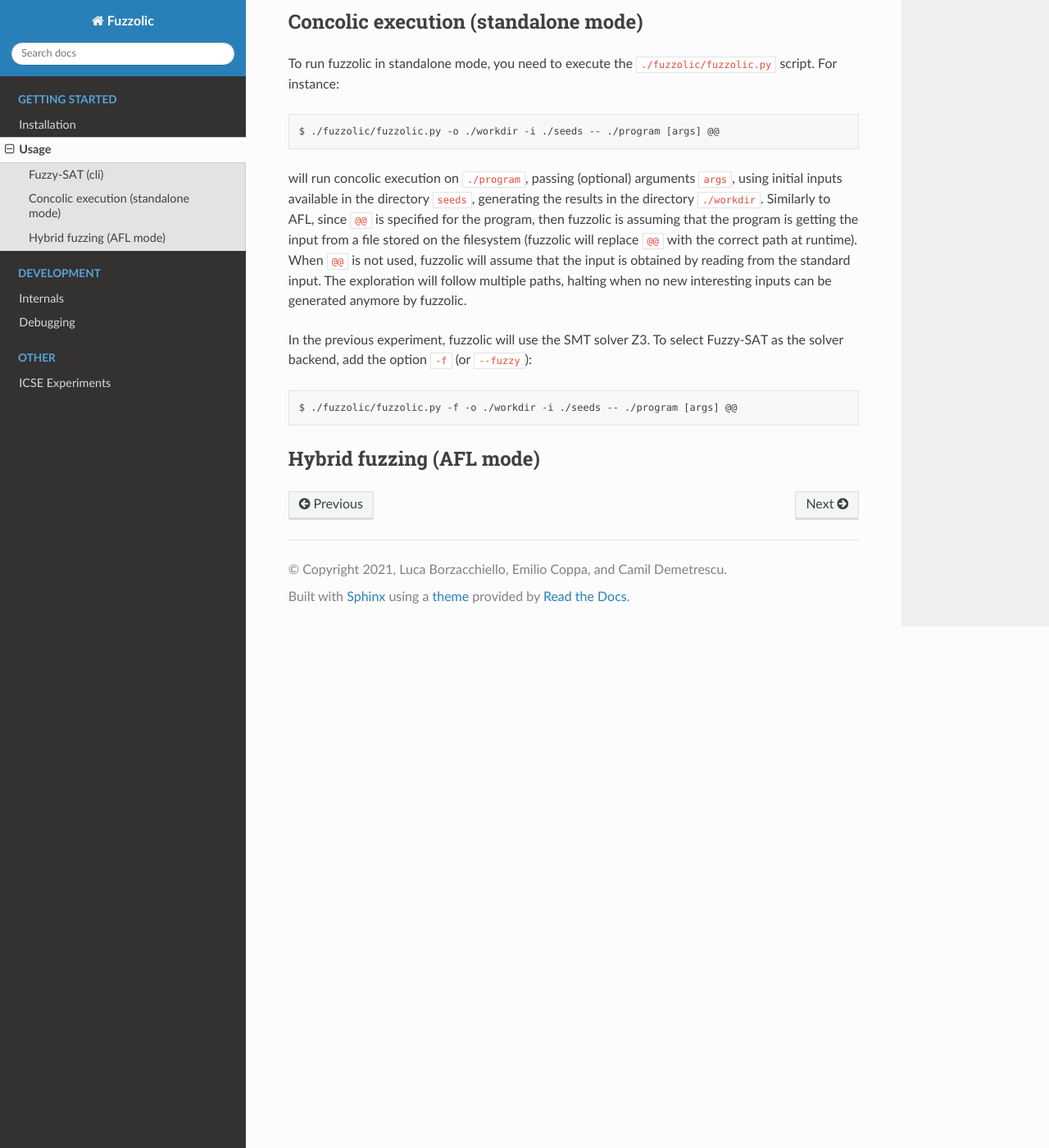
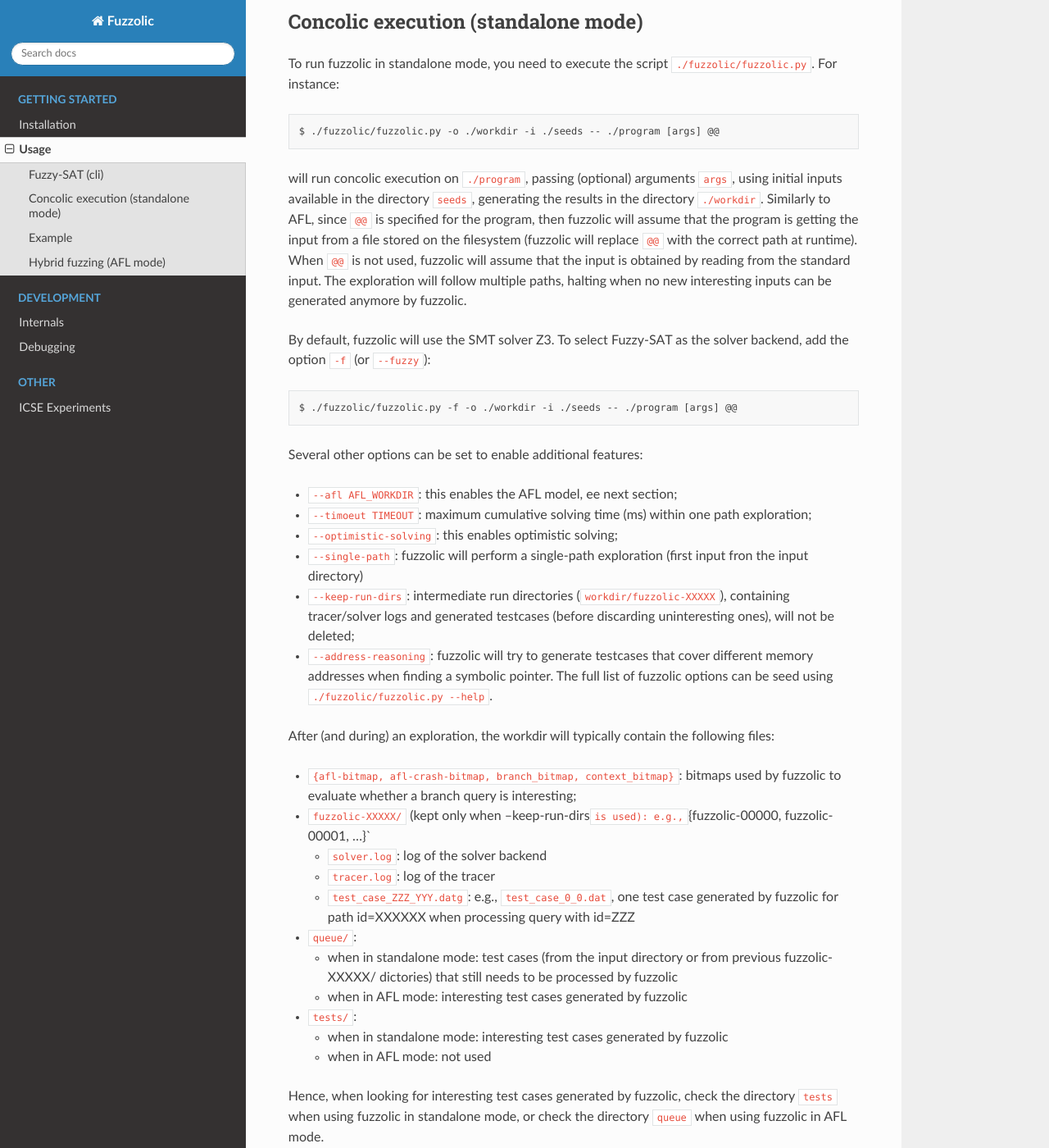
Before and after one commit to season-lab/fuzzolic, a Sphinx documentation site: the page built from docs/usage.md, in a window 1280 px wide and 1400 px high, scrolled down 1076 px. Shown: the whole window at 82% size. Built offline with Sphinx 7.4.7 and the Read the Docs theme 2.0.0, drawn with Linux system fonts in a browser that asks for light colours.

Commit message:
[ci skip]

````diff
--- a/docs/usage.md
+++ b/docs/usage.md
@@ -39,15 +39,40 @@ If the user provides an output directory (`--outdir=DIR`), `fuzzy-solver` will d
 
 ## Concolic execution (standalone mode)
 
-To run fuzzolic in standalone mode, you need to execute the `./fuzzolic/fuzzolic.py` script. For instance:
+To run fuzzolic in standalone mode, you need to execute the script `./fuzzolic/fuzzolic.py`. For instance:
 ```
 $ ./fuzzolic/fuzzolic.py -o ./workdir -i ./seeds -- ./program [args] @@
 ```
-will run concolic execution on `./program`, passing (optional) arguments `args`, using initial inputs available in the directory `seeds`, generating the results in the directory `./workdir`. Similarly to AFL, since `@@` is specified for the program, then fuzzolic is assuming that the program is getting the input from a file stored on the filesystem (fuzzolic will replace `@@` with the correct path at runtime). When `@@` is not used, fuzzolic will assume that the input is obtained by reading from the standard input. The exploration will follow multiple paths, halting when no new interesting inputs can be generated anymore by fuzzolic.
+will run concolic execution on `./program`, passing (optional) arguments `args`, using initial inputs available in the directory `seeds`, generating the results in the directory `./workdir`. Similarly to AFL, since `@@` is specified for the program, then fuzzolic will assume that the program is getting the input from a file stored on the filesystem (fuzzolic will replace `@@` with the correct path at runtime). When `@@` is not used, fuzzolic will assume that the input is obtained by reading from the standard input. The exploration will follow multiple paths, halting when no new interesting inputs can be generated anymore by fuzzolic.
 
-In the previous experiment, fuzzolic will use the SMT solver Z3. To select Fuzzy-SAT as the solver backend, add the option `-f` (or `--fuzzy`):
+By default, fuzzolic will use the SMT solver Z3. To select Fuzzy-SAT as the solver backend, add the option `-f` (or `--fuzzy`):
 ```
 $ ./fuzzolic/fuzzolic.py -f -o ./workdir -i ./seeds -- ./program [args] @@
 ```
+Several other options can be set to enable additional features:
+ * `--afl AFL_WORKDIR`: this enables the AFL model, ee next section;
+ * `--timoeut TIMEOUT`: maximum cumulative solving time (ms) within one path exploration;
+ * `--optimistic-solving`: this enables optimistic solving;
+ * `--single-path`: fuzzolic will perform a single-path exploration (first input fron the input directory)
+ * `--keep-run-dirs`: intermediate run directories (`workdir/fuzzolic-XXXXX`), containing tracer/solver logs and generated testcases (before discarding uninteresting ones), will not be deleted;
+ * `--address-reasoning`: fuzzolic will try to generate testcases that cover different memory addresses when finding a symbolic pointer.
+ The full list of fuzzolic options can be seed using `./fuzzolic/fuzzolic.py --help`.
+
+After (and during) an exploration, the workdir will typically contain the following files:
+* `{afl-bitmap, afl-crash-bitmap, branch_bitmap, context_bitmap}`: bitmaps used by fuzzolic to evaluate whether a branch query is interesting;
+* `fuzzolic-XXXXX/` (kept only when --keep-run-dirs` is used): e.g., `{fuzzolic-00000, fuzzolic-00001, ...}`
+	* `solver.log`: log of the solver backend
+	* `tracer.log`: log of the tracer
+	* `test_case_ZZZ_YYY.datg`: e.g., `test_case_0_0.dat`, one test case generated by fuzzolic for path id=XXXXXX when processing query with id=ZZZ
+* `queue/`:
+	* when in standalone mode: test cases (from the input directory or from previous fuzzolic-XXXXX/ dictories) that still needs to be processed by fuzzolic
+	* when in AFL mode: interesting test cases generated by fuzzolic
+* `tests/`:
+	* when in standalone mode: interesting test cases generated by fuzzolic
+	* when in AFL mode: not used
+
+Hence, when looking for interesting test cases generated by fuzzolic, check the directory `tests` when using fuzzolic in standalone mode, or check the directory `queue` when using fuzzolic in AFL mode.
+
+## Example
 
 ## Hybrid fuzzing (AFL mode)
````
